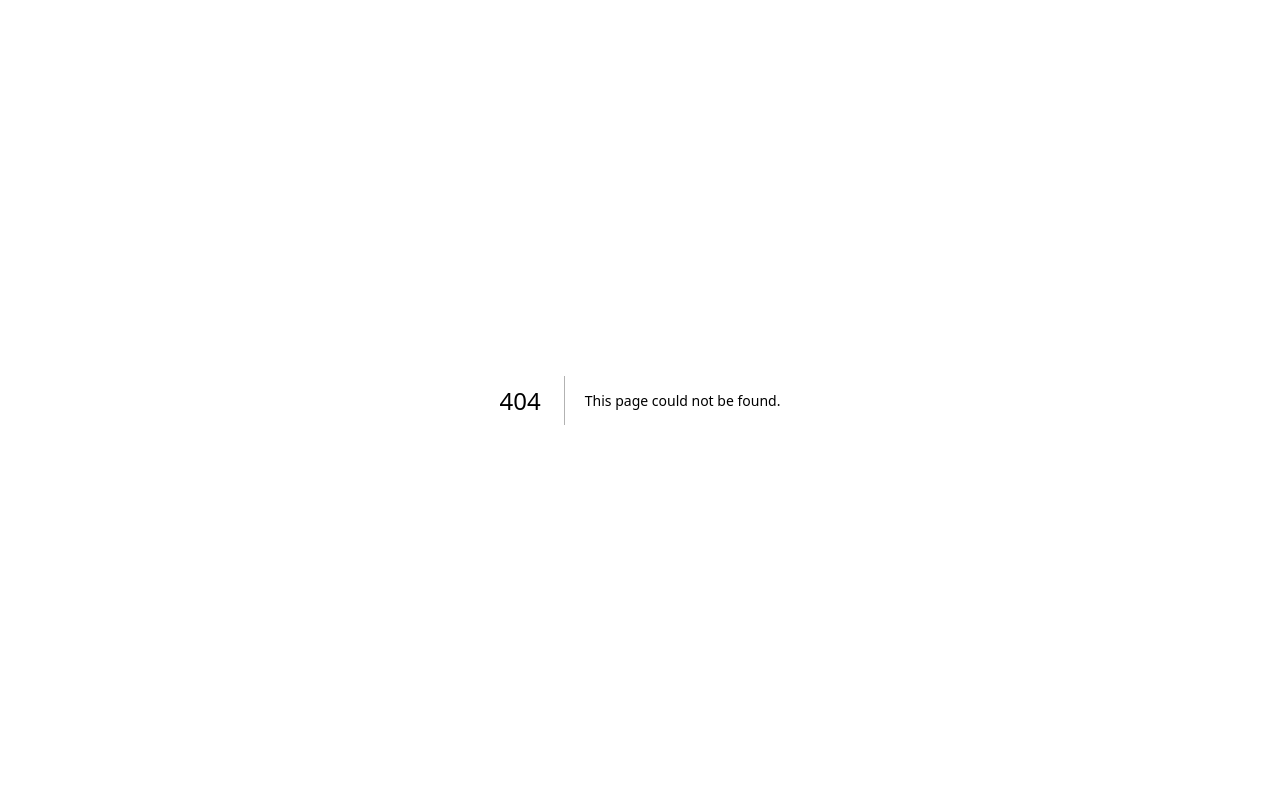
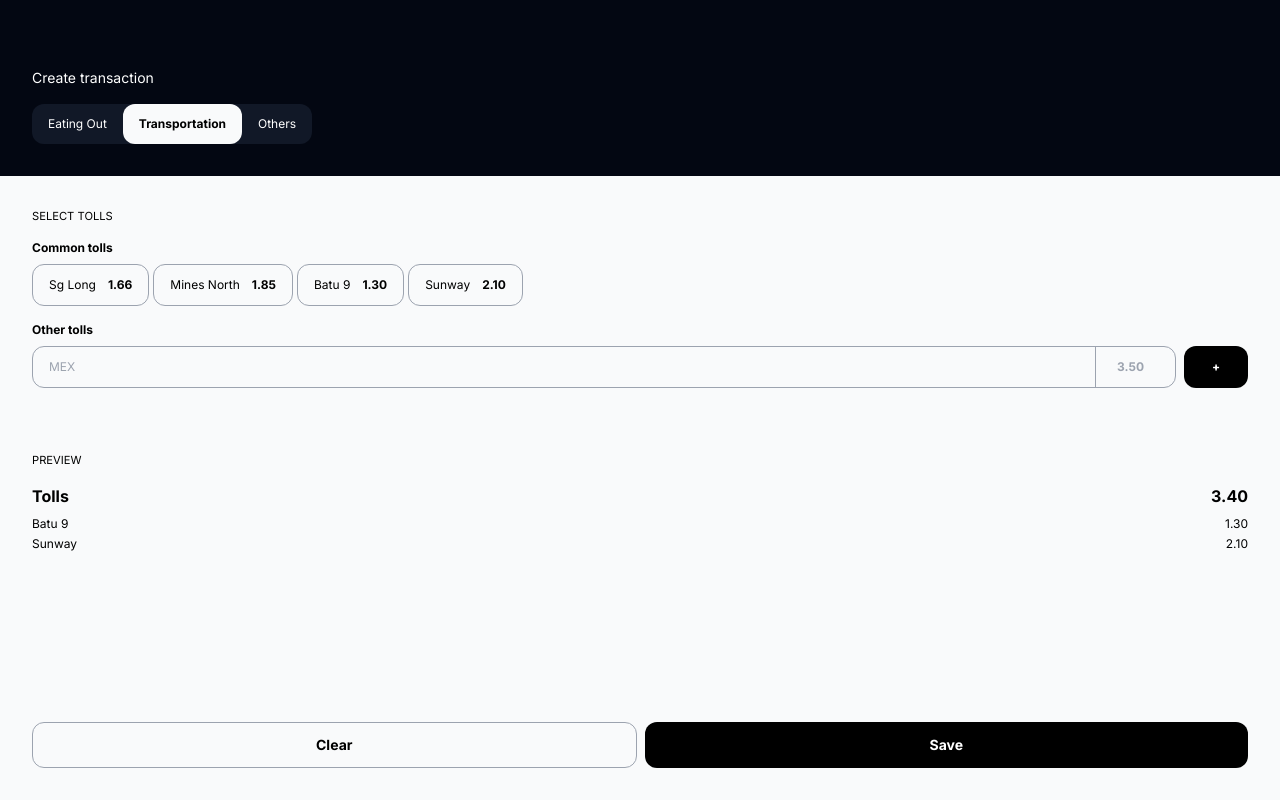
Before and after one commit to ianczm/next-ynab-assistant, a Next.js app: page /transactions/create in a window 1280 px wide. Before the commit this address had no page. Built offline with nearby package versions, Linux system fonts and the light colour scheme.

Commit message:
Add toll transaction form.

```diff
--- /dev/null
+++ b/app/(routes)/transactions/create/page.tsx
@@ -0,0 +1,167 @@
+"use client";
+
+import { cn } from "@/app/_lib/utils";
+import { useRef, useState } from "react";
+
+const options = ["Eating Out", "Transportation", "Others"];
+const activeOptionIdx = 1;
+
+type Toll = {
+  name: string;
+  amount: number;
+};
+
+const commonTolls: Toll[] = [
+  {
+    name: "Sg Long",
+    amount: 1.66,
+  },
+  {
+    name: "Mines North",
+    amount: 1.85,
+  },
+  {
+    name: "Batu 9",
+    amount: 1.3,
+  },
+  {
+    name: "Sunway",
+    amount: 2.1,
+  },
+];
+
+export default function CreateTransactionPage() {
+  const [addedTolls, setAddedTolls] = useState<Toll[]>([
+    {
+      name: "Batu 9",
+      amount: 1.3,
+    },
+    {
+      name: "Sunway",
+      amount: 2.1,
+    },
+  ]);
+
+  const otherTollName = useRef<HTMLInputElement>(null);
+  const otherTollAmount = useRef<HTMLInputElement>(null);
+
+  function addToll(toll: Toll) {
+    setAddedTolls([...addedTolls, toll]);
+  }
+
+  function handleOtherTollAdd() {
+    addToll({
+      name: otherTollName.current?.value!,
+      amount: parseFloat(otherTollAmount.current?.value!),
+    });
+    otherTollName.current!.value = "";
+    otherTollAmount.current!.value = "";
+  }
+
+  function handleClear() {
+    setAddedTolls([]);
+  }
+
+  function handleSave() {
+    console.log(addedTolls);
+    handleClear();
+    // Todo: add logic to add to YNAB
+  }
+
+  function computeTotalAmount() {
+    return addedTolls.reduce((sum, toll) => sum + toll.amount, 0).toFixed(2);
+  }
+
+  return (
+    <main className="h-screen bg-gray-50 text-sm text-black">
+      {/* Header */}
+      <div className="flex h-44 flex-col justify-end gap-4 bg-gray-950 p-8 pt-0 text-white">
+        <p>Create transaction</p>
+        <ul className="flex w-max overflow-hidden rounded-xl bg-gray-900">
+          {options.map((option, idx) => (
+            <li
+              key={option}
+              className={cn("rounded-xl px-4 py-3 text-xs", {
+                "bg-gray-50 font-bold text-black": activeOptionIdx === idx,
+              })}
+            >
+              {option}
+            </li>
+          ))}
+        </ul>
+      </div>
+      {/* Form */}
+      <div className="flex flex-col gap-4 p-8 text-xs">
+        <span className="text-[0.7rem] uppercase">Select Tolls</span>
+        <div className="flex flex-col gap-2">
+          <span className="font-bold">Common tolls</span>
+          {/* Tolls */}
+          <div className="flex flex-wrap gap-1">
+            {commonTolls.map((toll) => (
+              <button
+                key={toll.name}
+                className="flex gap-3 rounded-xl border border-gray-400 px-4 py-3"
+                onClick={() => addToll(toll)}
+              >
+                <span>{toll.name}</span>
+                <span>
+                  <b>{toll.amount.toFixed(2)}</b>
+                </span>
+              </button>
+            ))}
+          </div>
+        </div>
+        <div className="flex flex-col gap-2">
+          <span className="text-xs font-bold">Other tolls</span>
+          <div className="flex gap-2">
+            <div className="flex flex-grow divide-x divide-gray-400 overflow-hidden rounded-xl border border-gray-400">
+              <input
+                ref={otherTollName}
+                type="text"
+                placeholder="MEX"
+                className="w-16 flex-grow rounded-xl rounded-r-none bg-transparent px-4 py-3"
+              />
+              <input
+                ref={otherTollAmount}
+                type="number"
+                placeholder="3.50"
+                className="w-20 rounded-xl rounded-l-none bg-transparent px-4 py-3 text-right font-bold"
+              />
+            </div>
+            <button className="w-16 rounded-xl bg-black px-4 py-3 font-bold text-white" onClick={handleOtherTollAdd}>
+              +
+            </button>
+          </div>
+        </div>
+      </div>
+      {/* Preview */}
+      <div className="flex flex-col gap-4 p-8 text-xs">
+        <span className="text-[0.7rem] uppercase">Preview</span>
+        <div className="flex flex-col gap-2">
+          <div className="flex justify-between text-base font-bold">
+            <span>Tolls</span>
+            <span>{computeTotalAmount()}</span>
+          </div>
+          {/* Tolls */}
+          <ul className="flex flex-col gap-1">
+            {addedTolls.map((toll) => (
+              <li key={toll.name} className="flex justify-between">
+                <span>{toll.name}</span>
+                <span>{toll.amount.toFixed(2)}</span>
+              </li>
+            ))}
+          </ul>
+        </div>
+      </div>
+      {/* Button */}
+      <div className="fixed bottom-0 flex w-full gap-2 p-8">
+        <button className="w-full rounded-xl border border-gray-400 px-4 py-3 font-bold" onClick={handleClear}>
+          Clear
+        </button>
+        <button className="w-full rounded-xl bg-black px-4 py-3 font-bold text-white" onClick={handleSave}>
+          Save
+        </button>
+      </div>
+    </main>
+  );
+}
```
